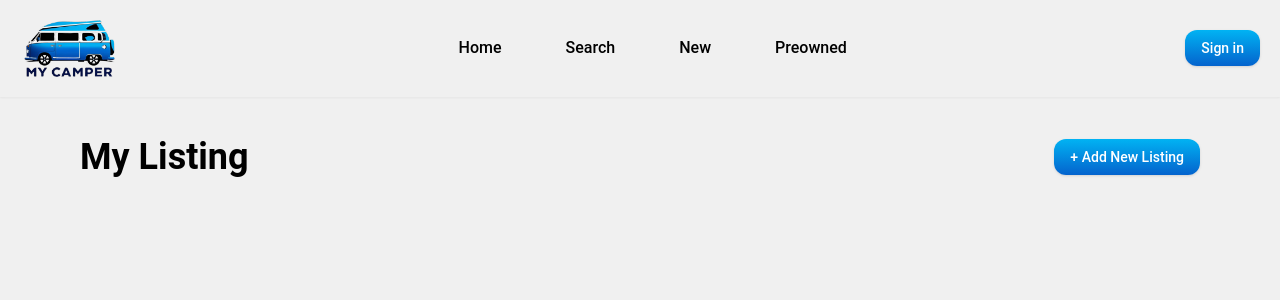
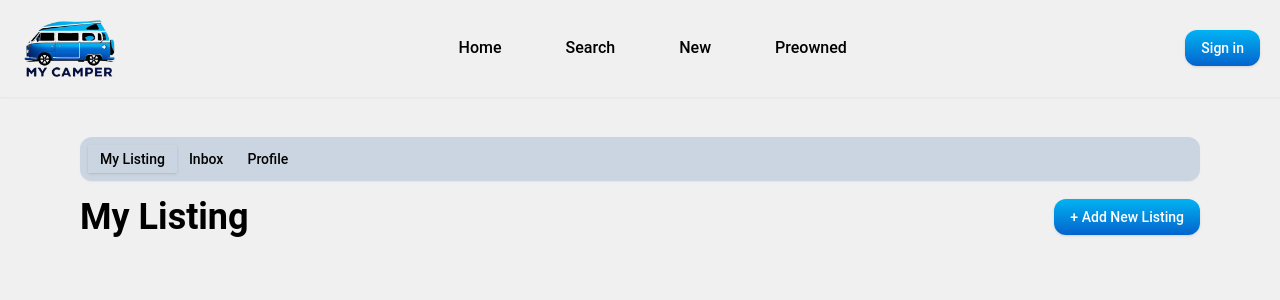
Before and after one commit to bollytn/car, a React (Vite) app: page /profile in a window 1280 px wide. Shown: the top 300 px of the page. Built offline with nearby package versions, Linux system fonts and the light colour scheme; no server answers.

Commit message:
my listing

```diff
--- a/package.json
+++ b/package.json
@@ -18,6 +18,7 @@
     "@radix-ui/react-select": "^2.1.6",
     "@radix-ui/react-separator": "^1.1.2",
     "@radix-ui/react-slot": "^1.1.2",
+    "@radix-ui/react-tabs": "^1.1.3",
     "@radix-ui/react-toast": "^1.2.6",
     "autoprefixer": "^10.4.21",
     "class-variance-authority": "^0.7.1",
@@ -25,6 +26,7 @@
     "drizzle-orm": "^0.41.0",
     "embla-carousel-react": "^8.5.2",
     "firebase": "^11.5.0",
+    "framer-motion": "^12.6.2",
     "lucide-react": "^0.483.0",
     "moment": "^2.30.1",
     "moments": "^0.0.2",
--- /dev/null
+++ b/src/components/ui/tabs.jsx
@@ -0,0 +1,41 @@
+import * as React from "react"
+import * as TabsPrimitive from "@radix-ui/react-tabs"
+
+import { cn } from "@/lib/utils"
+
+const Tabs = TabsPrimitive.Root
+
+const TabsList = React.forwardRef(({ className, ...props }, ref) => (
+  <TabsPrimitive.List
+    ref={ref}
+    className={cn(
+      "inline-flex h-9 items-center justify-center rounded-lg bg-muted p-1 text-muted-foreground",
+      className
+    )}
+    {...props} />
+))
+TabsList.displayName = TabsPrimitive.List.displayName
+
+const TabsTrigger = React.forwardRef(({ className, ...props }, ref) => (
+  <TabsPrimitive.Trigger
+    ref={ref}
+    className={cn(
+      "inline-flex items-center justify-center whitespace-nowrap rounded-md px-3 py-1 text-sm font-medium ring-offset-background transition-all focus-visible:outline-none focus-visible:ring-2 focus-visible:ring-ring focus-visible:ring-offset-2 disabled:pointer-events-none disabled:opacity-50 data-[state=active]:bg-background data-[state=active]:text-foreground data-[state=active]:shadow",
+      className
+    )}
+    {...props} />
+))
+TabsTrigger.displayName = TabsPrimitive.Trigger.displayName
+
+const TabsContent = React.forwardRef(({ className, ...props }, ref) => (
+  <TabsPrimitive.Content
+    ref={ref}
+    className={cn(
+      "mt-2 ring-offset-background focus-visible:outline-none focus-visible:ring-2 focus-visible:ring-ring focus-visible:ring-offset-2",
+      className
+    )}
+    {...props} />
+))
+TabsContent.displayName = TabsPrimitive.Content.displayName
+
+export { Tabs, TabsList, TabsTrigger, TabsContent }
--- a/src/profile/components/MyListing.jsx
+++ b/src/profile/components/MyListing.jsx
@@ -1,10 +1,33 @@
 import { Button } from "@/components/ui/button"
+import { useUser } from "@clerk/clerk-react"
+import { db } from "./../../../configs"
+import { CarImages, CarListing } from "./../../../configs/schema"
+import { desc, eq } from "drizzle-orm"
+import { useEffect } from "react"
 import { Link } from "react-router-dom"
 
 const MyListing = () => {
+
+    const { user } = useUser()
+
+    useEffect(() => {
+        user && getUserCarListing()
+    }, [user])
+
+    // Your code for listing data from database drizzle ...
+    const getUserCarListing = async () => {
+        // drizzle.select().from(CarListing).where(eq(CarListing.createdBy, 'mahjoubi.bilel@gmail.com'))
+        const result = await db.select().from(CarListing)
+            .leftJoin(CarImages, eq(CarListing.id, CarImages.carListingId))
+            .where(eq(CarListing.createdBy, user.primaryEmailAddress.emailAddress))
+            .orderBy(desc(CarListing.id))
+        console.log(result);
+
+    }
+
     return (
         <div>
-            <div className="flex justify-between items-center">
+            <div className="flex justify-between items-center mt-4 mb-10">
                 <h2 className="font-bold text-4xl">My Listing</h2>
                 <Link to='/add_listing'>
                     <Button className="linear">+ Add New Listing</Button>
--- a/src/profile/index.jsx
+++ b/src/profile/index.jsx
@@ -1,15 +1,83 @@
-import Header from "@/components/Header"
-import MyListing from "./components/MyListing"
+import Header from "@/components/Header";
+import MyListing from "./components/MyListing";
+
+import { Tabs, TabsContent, TabsList, TabsTrigger } from "@/components/ui/tabs";
+import { motion } from "framer-motion";
 
 const Profile = () => {
+    // Animation variants for the TabsList
+    const tabsListVariants = {
+        hidden: { opacity: 0 },
+        visible: {
+            opacity: 1,
+            transition: {
+                duration: 0.5,
+                staggerChildren: 0.1, // Stagger the animation of the children
+            },
+        },
+    };
+
+    // Animation variants for the TabsTrigger
+    const tabVariants = {
+        hidden: { opacity: 0, y: -10 },
+        visible: { opacity: 1, y: 0 },
+        hover: { scale: 1.05, boxShadow: "0px 4px 8px rgba(0, 0, 0, 0.2)" },
+        active: {
+            scale: 1.1,
+            backgroundColor: "#0463CD", // Replace with your primary color
+            color: "white",
+            boxShadow: "0px 6px 12px rgba(0, 0, 0, 0.3)",
+            transition: { duration: 0.2 },
+        },
+    };
+
     return (
         <div>
             <Header />
             <div className="px-10 md:px-20 my-10">
-                <MyListing />
+                <Tabs defaultValue="myListing" className="w-full">
+                    <motion.div
+                        variants={tabsListVariants}
+                        initial="hidden"
+                        animate="visible"
+                        className="shadow-sm bg-slate-300 rounded-xl p-1"
+                    >
+                        <TabsList>
+                            <motion.div
+                                variants={tabVariants}
+                                whileHover="hover"
+                                whileTap="active"
+                                className="rounded-xl"
+                            >
+                                <TabsTrigger value="myListing">My Listing</TabsTrigger>
+                            </motion.div>
+                            <motion.div
+                                variants={tabVariants}
+                                whileHover="hover"
+                                whileTap="active"
+                                className="rounded-xl"
+                            >
+                                <TabsTrigger value="inbox">Inbox</TabsTrigger>
+                            </motion.div>
+                            <motion.div
+                                variants={tabVariants}
+                                whileHover="hover"
+                                whileTap="active"
+                                className="rounded-xl"
+                            >
+                                <TabsTrigger value="profile">Profile</TabsTrigger>
+                            </motion.div>
+                        </TabsList>
+                    </motion.div>
+                    <TabsContent value="myListing">
+                        <MyListing />
+                    </TabsContent>
+                    <TabsContent value="inbox">Inbox content here.</TabsContent>
+                    <TabsContent value="profile">Profile content here.</TabsContent>
+                </Tabs>
             </div>
         </div>
-    )
-}
+    );
+};
 
-export default Profile
+export default Profile;
```
Also changed, not shown: 1 other file (tests, documents, lock files or other folders).
